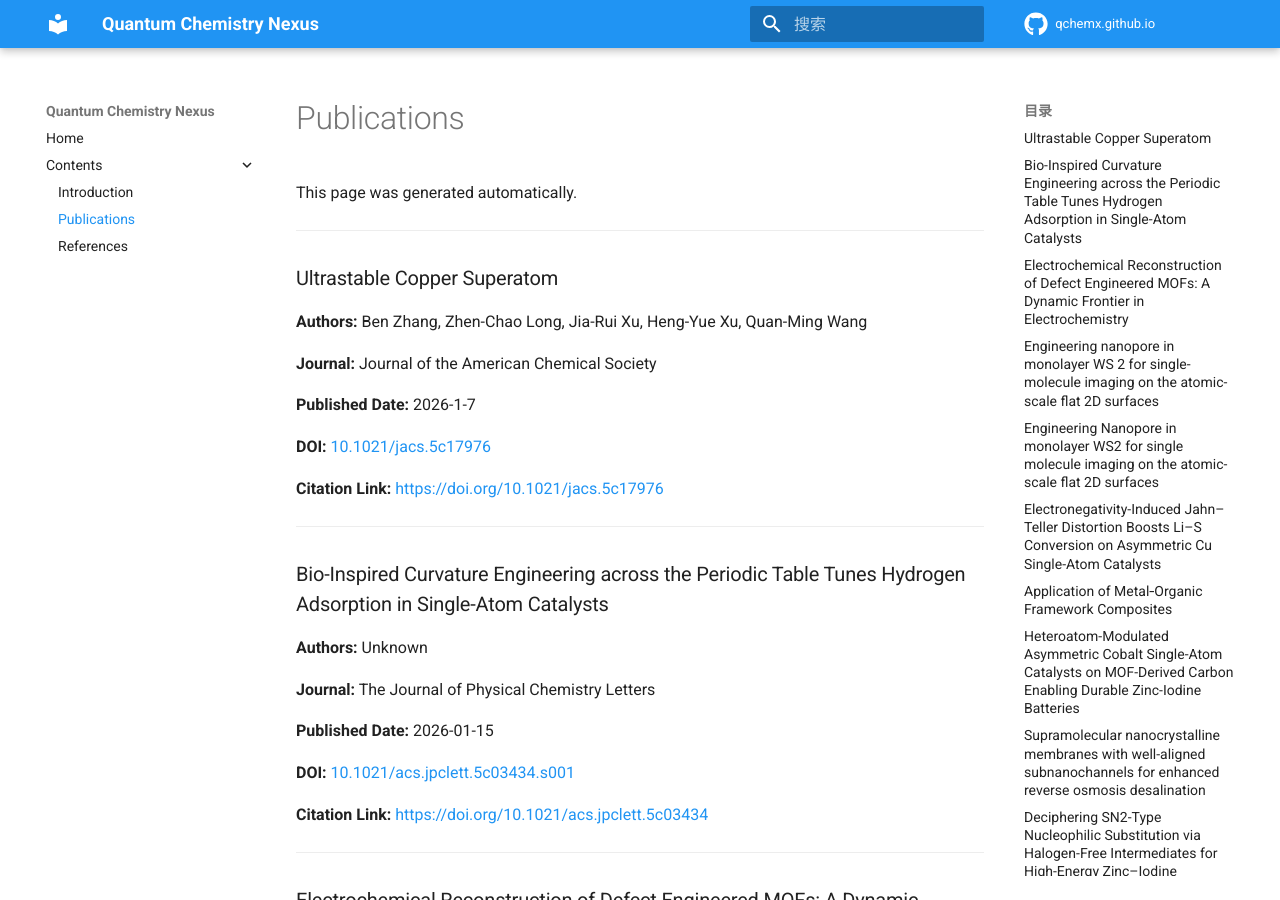
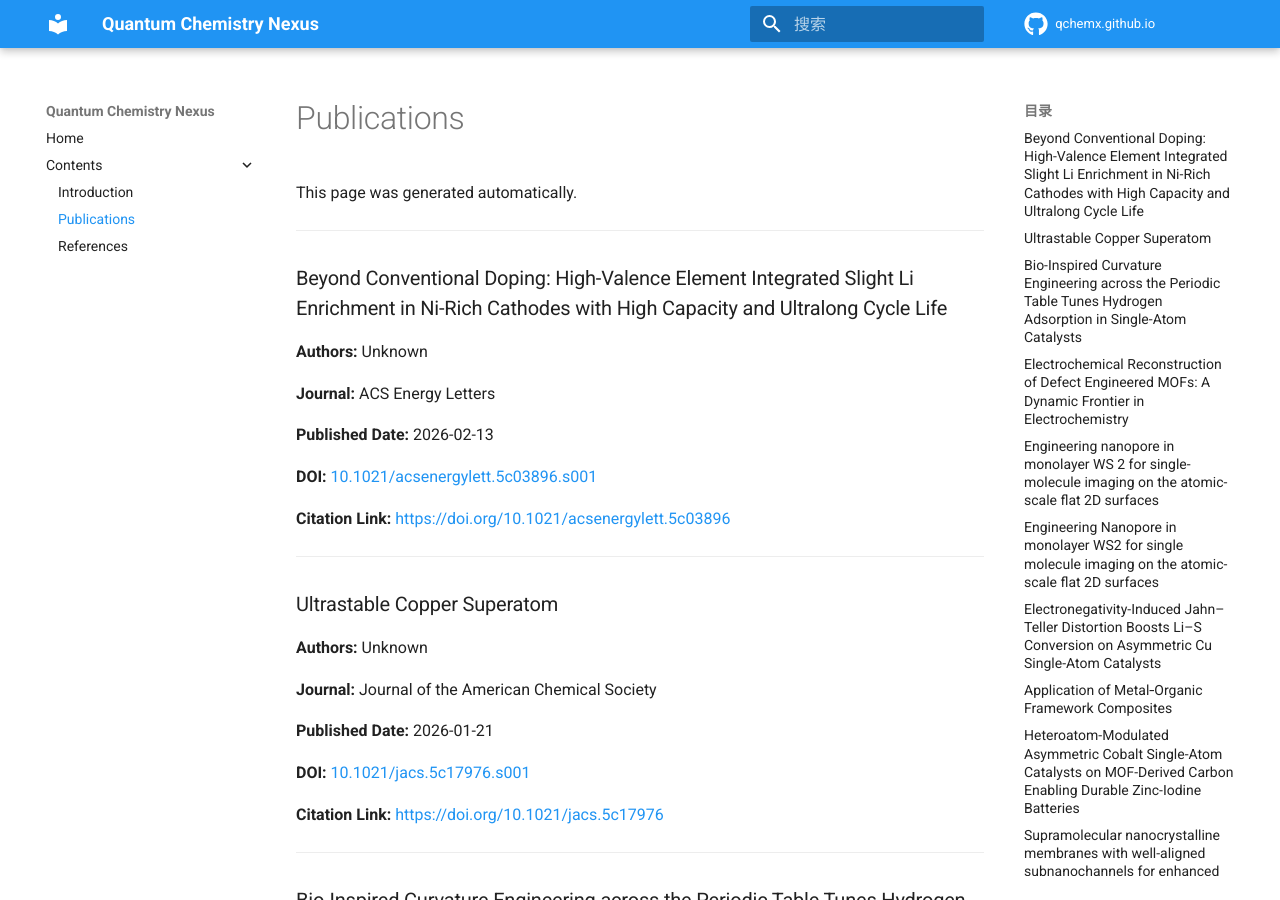
Before and after one commit to QChemX/qchemx.github.io, an MkDocs documentation site: the page built from docs/publications.md, in a window 1280 px wide and 900 px high. Built offline with MkDocs 1.6.1 and Material for MkDocs 9.7.7, drawn with Linux system fonts in a browser that asks for light colours; comment, search, counter and statistics services are not loaded; some of the changed text lies outside the part shown.

Commit message:
[orcid sync] Update publications

```diff
--- a/docs/publications.md
+++ b/docs/publications.md
@@ -6,15 +6,31 @@ This page was generated automatically.
 
 ---
 
+### Beyond Conventional Doping: High-Valence Element Integrated Slight Li Enrichment in Ni-Rich Cathodes with High Capacity and Ultralong Cycle Life
+
+**Authors:** Unknown
+
+**Journal:** ACS Energy Letters
+
+**Published Date:** 2026-02-13
+
+**DOI:** [10.1021/acsenergylett.5c03896.s001](https://doi.org/10.1021/acsenergylett.5c03896.s001)
+
+**Citation Link:** [https://doi.org/10.1021/acsenergylett.5c03896](https://doi.org/10.1021/acsenergylett.5c03896)
+
+
+
+---
+
 ### Ultrastable Copper Superatom
 
-**Authors:** Ben Zhang, Zhen-Chao Long, Jia-Rui Xu, Heng-Yue Xu, Quan-Ming Wang
+**Authors:** Unknown
 
 **Journal:** Journal of the American Chemical Society
 
-**Published Date:** 2026-1-7
-
-**DOI:** [10.1021/jacs.5c17976](https://doi.org/10.1021/jacs.5c17976)
+**Published Date:** 2026-01-21
+
+**DOI:** [10.1021/jacs.5c17976.s001](https://doi.org/10.1021/jacs.5c17976.s001)
 
 **Citation Link:** [https://doi.org/10.1021/jacs.5c17976](https://doi.org/10.1021/jacs.5c17976)
 
@@ -326,22 +342,6 @@ This page was generated automatically.
 
 ---
 
-### Beyond Conventional Doping: High-Valence Element Integrated Slight Li Enrichment in Ni-Rich Cathodes with High Capacity and Ultralong Cycle Life
-
-**Authors:** Xiaohong Liu, Xin Zhou, Shiqi Du, Wantong Duan, Guilin Feng, Chunliu Xu, Zhuang-Chun Jian, Hengyue Xu, Bin Zhang, Hao Liu, Yao Xiao, Wei Xiang
-
-**Journal:** ACS Energy Letters
-
-**Published Date:** 2025-12-31
-
-**DOI:** [10.1021/acsenergylett.5c03896](https://doi.org/10.1021/acsenergylett.5c03896)
-
-**Citation Link:** [https://doi.org/10.1021/acsenergylett.5c03896](https://doi.org/10.1021/acsenergylett.5c03896)
-
-
-
----
-
 ### Opposing Water Effects in Formaldehyde Oxidation Over Palladium/Silicon Dioxide Catalysts via Hydroxyl‐Mediated Electronic Interactions
 
 **Authors:** Chunying Wang, Hengyue Xu, Yaobin Li, Xudong Chen, Jingyi Wang, Yan Zhang, Sheng Dai, Kailong Ye, Fudong Liu, Wenpo Shan
```
